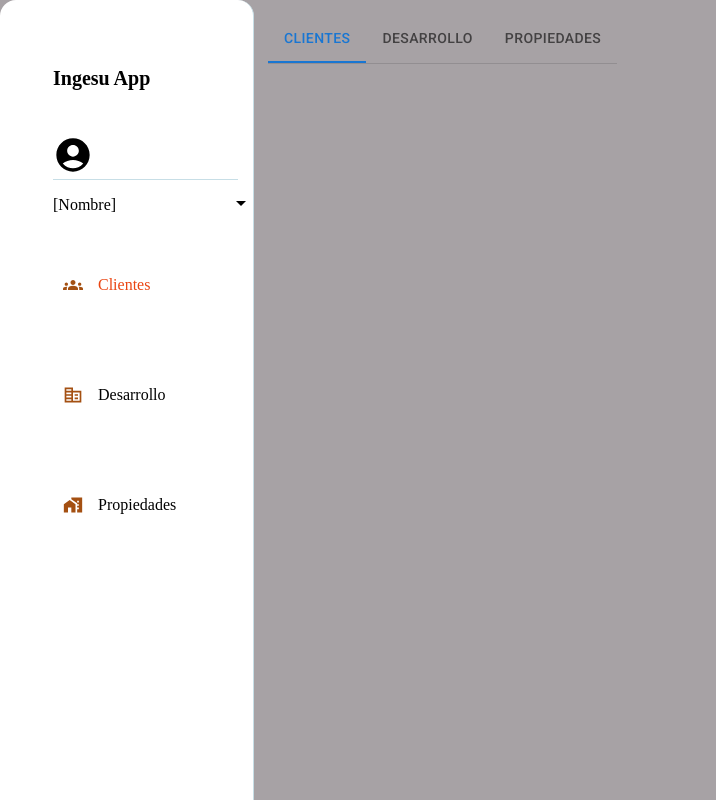
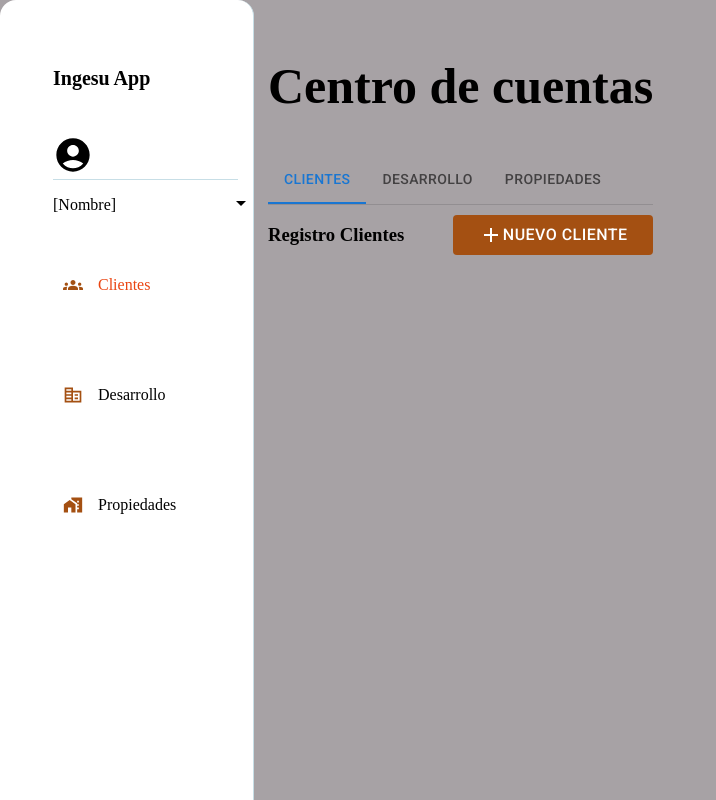
Before and after one commit to JoseEzequielHuerta/adminCondominio, a React app: page /clientes in a window 1280 px wide. Shown: the whole page, without its empty margins (0-716 px from the left). Built offline with nearby package versions, Linux system fonts and the light colour scheme.

Commit message:
se crea botom nuevo cliente

```diff
--- a/src/Components/Tab/index.jsx
+++ b/src/Components/Tab/index.jsx
@@ -20,13 +20,16 @@ const index = ({val}) => {
     }
 
 return(
-    <Box sx={{borderBottom:1, borderColor:'divider'}}>
+    <Box>
+        <h2>Centro de cuentas</h2>
+        <Box sx={{borderBottom:1, borderColor:'divider'}}>
         <Tabs value={value} onChange={handleChange}>
             <Tab label="Clientes"/>
             <Tab label="Desarrollo"/>
             <Tab label="Propiedades"/>
         </Tabs>
     </Box>
+    </Box>
   )
 }
 
--- a/src/views/Clientes/index.css
+++ b/src/views/Clientes/index.css
@@ -0,0 +1,5 @@
+.container-cliente{
+    display: flex;
+    align-items: center;
+    justify-content: space-between;
+}
--- a/src/views/Clientes/index.jsx
+++ b/src/views/Clientes/index.jsx
@@ -1,10 +1,39 @@
 import React from 'react';
+import { Box, Button } from '@mui/material';
+import { styled } from '@mui/material/styles'
+import { Add } from '@mui/icons-material';
 import MenuLateral from '../../Layouts/MenuLateral';
 import Tab from '../../Components/Tab';
+
+import './index.css'
+
+
+const ButtonStyled= styled(Button)({
+    display: 'flex',
+    alignItems: 'center',
+    width: '200px' ,
+    height: '40px',
+    backgroundColor: '#A45012',
+    color: '#FFF',
+    borderRadius: '4px',
+    lineHeight: 1.5,
+    fontSize: '16px',
+    '&:hover':{
+        backgroundColor: '#FFF',
+        border: '1px solid #A45012',
+        color: '#A45012'
+    }
+})
 
 const index = () => (
 <MenuLateral>
     <Tab val={0}/>
+    <Box className='container-cliente'>
+        <h3>Registro Clientes</h3>
+        <ButtonStyled>
+            <Add/> Nuevo Cliente
+        </ButtonStyled>
+    </Box>
 </MenuLateral>
 )
 
```
